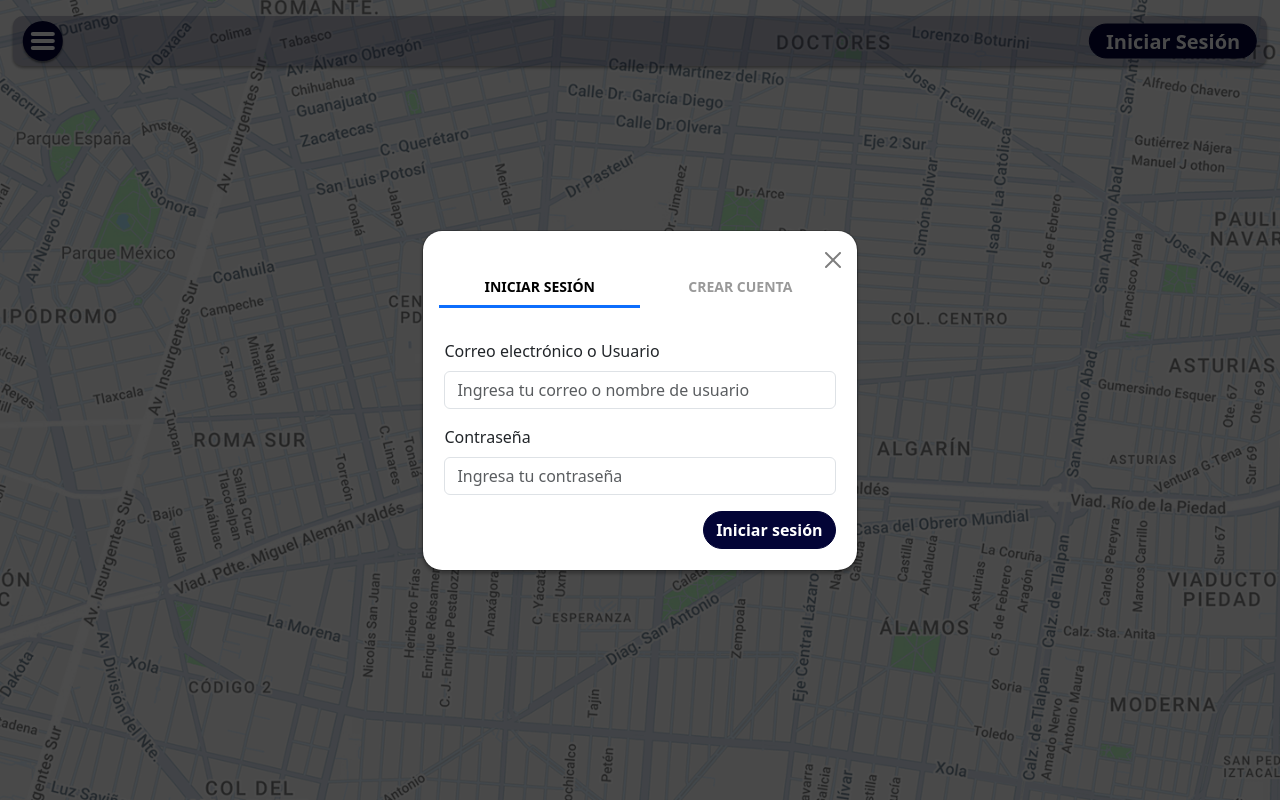
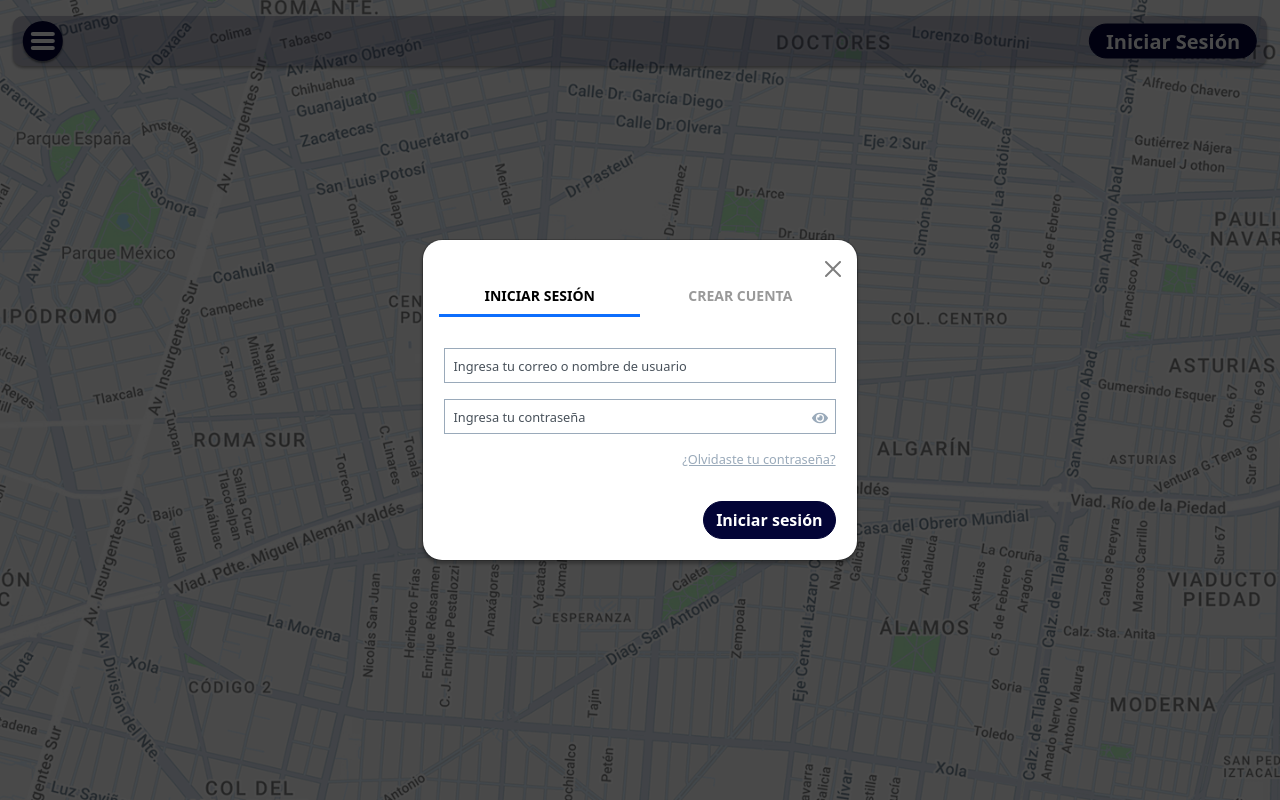
Before and after one commit to ingenieria-software-7009-2025-2/frontendcouncil-frontend, a React (Vite) app: page / in a window 1280 px wide. Both pictures are taken after a click on the button "Iniciar Sesión". Built offline with nearby package versions, Linux system fonts and the light colour scheme.

Commit message:
Login listo

```diff
--- a/package.json
+++ b/package.json
@@ -19,6 +19,7 @@
     "react-bootstrap": "^2.10.9",
     "react-bootstrap-icons": "^1.11.5",
     "react-dom": "^19.0.0",
+    "react-icons": "^5.5.0",
     "react-leaflet": "^5.0.0",
     "react-map-gl": "^8.0.1",
     "react-router-dom": "^7.4.0",
--- a/src/components/auth/login-register.css
+++ b/src/components/auth/login-register.css
@@ -45,14 +45,14 @@
   padding: 1rem;
   text-align: left;
   flex-grow: 1;
-  overflow-y: auto; /* Agrega scroll si el contenido es muy largo */
+  overflow-y: auto;
 }
 
 .modal-footer {
   padding: 1rem;
   border-top: 1px solid #dee2e6;
   display: flex;
-  justify-content: flex-end; /* Alinea los botones a la derecha */
+  justify-content: flex-end;
 }
 
 .custom-tab-active {
@@ -75,12 +75,3 @@
   cursor: pointer;
   transition: all 0.3s ease;
 }
-
-/* Agregar un borde rojo a los campos con errores */
-.has-error .form-control {
-  border-color: red;
-}
-
-.is-invalid {
-  border-color: red;
-}
--- a/src/components/auth/login/login.css
+++ b/src/components/auth/login/login.css
@@ -1,7 +1,37 @@
-.error-border {
+  .error-border {
     border: 1px solid red !important;
   }
 
   .error-shadow {
     box-shadow: 0 0 5px red !important;
   }
+
+  /* Agregar un borde rojo a los campos con errores */
+.custom-input.border-danger {
+  border-color: #dc3545 !important;
+  color: #dc3545 !important;
+}
+
+.custom-input.border-danger:focus {
+  box-shadow: 0 0 0 0.25rem rgba(220, 53, 69, 0.25) !important;
+  border-color: #dc3545 !important;
+}
+
+.form-control.custom-input.border-danger {
+  border-color: #dc3545 !important;
+  color: #dc3545 !important;
+}
+
+#passwordLogin.is-invalid {
+  background-image: none !important;
+  padding-right: 22px !important;
+}
+
+/* ESTILOS OLVIDASTE CONTRASEÑA */
+.forgot-password-link {
+  font-size: 0.8rem;
+  color: #9aaaba;
+  text-decoration: underline;
+  margin-bottom: 2rem;
+  display: inline-block;
+}
--- a/src/components/auth/login/login.tsx
+++ b/src/components/auth/login/login.tsx
@@ -1,4 +1,7 @@
 import React, { useState } from 'react';
+import { Link } from 'react-router-dom';
+import { FaEye, FaEyeSlash, FaExclamationCircle } from 'react-icons/fa';
+import './login.css'
 
 interface LoginFormProps {
   onLoginSuccess: () => void;
@@ -10,10 +13,16 @@ const LoginForm: React.FC<LoginFormProps> = ({ onLoginSuccess }) => {
     password: '',
   });
 
+  const [showPassword, setShowPassword] = useState(false);
+
+  const togglePasswordVisibility = () => setShowPassword((prev) => !prev);
+
   const [errors, setErrors] = useState({
     identifier: false,
     password: false,
     formError: '',
+    identifierMessage: '',
+    passwordMessage: ''
   });
 
   const handleLoginChange = (e: React.ChangeEvent<HTMLInputElement>) => {
@@ -26,7 +35,8 @@ const LoginForm: React.FC<LoginFormProps> = ({ onLoginSuccess }) => {
     setErrors(prev => ({
       ...prev,
       [e.target.name]: false,
-      formError: ''
+      formError: '',
+      [`${e.target.name}Message`]: '' // Limpiar el mensaje de error específico
     }));
   };
 
@@ -36,12 +46,26 @@ const LoginForm: React.FC<LoginFormProps> = ({ onLoginSuccess }) => {
     // Validar campos vacíos
     const hasEmptyFields = !loginData.identifier || !loginData.password;
 
+    let newErrors = {
+      identifier: false,
+      password: false,
+      formError: '',
+      identifierMessage: '',
+      passwordMessage: ''
+    };
+
+    if (!loginData.identifier) {
+      newErrors.identifier = true;
+      newErrors.identifierMessage = 'Por favor ingrese correo o nombre de usuario';
+    }
+
+    if (!loginData.password) {
+      newErrors.password = true;
+      newErrors.passwordMessage = 'Por favor ingrese una contraseña';
+    }
+
     if (hasEmptyFields) {
-      setErrors({
-        identifier: !loginData.identifier,
-        password: !loginData.password,
-        formError: 'Todos los campos son obligatorios'
-      });
+      setErrors(newErrors);
       return;
     }
 
@@ -61,7 +85,9 @@ const LoginForm: React.FC<LoginFormProps> = ({ onLoginSuccess }) => {
         setErrors({
           identifier: true,
           password: true,
-          formError: 'Credenciales incorrectas'
+          formError: 'Credenciales incorrectas',
+          identifierMessage: '',
+          passwordMessage: ''
         });
         return;
       }
@@ -73,7 +99,9 @@ const LoginForm: React.FC<LoginFormProps> = ({ onLoginSuccess }) => {
       setErrors({
         identifier: true,
         password: true,
-        formError: 'Credenciales incorrectas'
+        formError: 'Credenciales incorrectas',
+        identifierMessage: '',
+        passwordMessage: ''
       });
     }
   };
@@ -81,29 +109,42 @@ const LoginForm: React.FC<LoginFormProps> = ({ onLoginSuccess }) => {
   return (
     <form onSubmit={handleLogin}>
       <div className="mb-3">
-        <label htmlFor="identifier" className="form-label">Correo electrónico o Usuario</label>
         <input
           type="text"
-          className={`form-control ${errors.identifier ? 'border-danger' : ''}`}
+          className={`form-control custom-input pe-4 ${errors.password ? 'is-invalid' : ''}`}
           id="identifier"
           name="identifier"
           value={loginData.identifier}
           onChange={handleLoginChange}
           placeholder="Ingresa tu correo o nombre de usuario"
         />
+        {errors.identifierMessage && (
+          <div className="text-danger mt-1" style={{ fontSize: '0.75rem' }}>
+            {errors.identifierMessage}
+          </div>
+        )}
       </div>
-
-      <div className="mb-3">
-        <label htmlFor="password" className="form-label">Contraseña</label>
-        <input
-          type="password"
-          className={`form-control ${errors.password ? 'border-danger' : ''}`}
-          id="password"
-          name="password"
-          value={loginData.password}
-          onChange={handleLoginChange}
-          placeholder="Ingresa tu contraseña"
-        />
+      <div className="mb-3 position-relative">
+        <div className="position-relative">
+          <input
+            type={showPassword ? 'text' : 'password'}
+            className={`form-control custom-input pe-4 ${errors.password ? 'is-invalid' : ''}`}
+            id="passwordLogin"
+            name="password"
+            value={loginData.password}
+            onChange={handleLoginChange}
+            placeholder="Ingresa tu contraseña"/>
+          <span
+            className="position-absolute top-50 end-0 translate-middle-y me-2"
+            style={{cursor: 'pointer', color: errors.password ? '#dc3545' : '#9aaaba'}} onClick={togglePasswordVisibility}>
+            {showPassword ? <FaEyeSlash /> : <FaEye />}
+          </span>
+        </div>
+        {errors.passwordMessage && (
+          <div className="text-danger mt-1" style={{ fontSize: '0.75rem' }}>
+            {errors.passwordMessage}
+          </div>
+        )}
       </div>
 
       {/* Mensaje de error general (texto rojo sin fondo) */}
@@ -112,7 +153,9 @@ const LoginForm: React.FC<LoginFormProps> = ({ onLoginSuccess }) => {
           {errors.formError}
         </div>
       )}
-
+      <div className="d-flex justify-content-end">
+        <Link to="/recuperar" className="forgot-password-link">¿Olvidaste tu contraseña?</Link>
+      </div>
       <div className="d-flex justify-content-end">
         <button type="submit" className="btn btn-log-primary text-white">
           Iniciar sesión
```
Also changed, not shown: 1 other file (tests, documents, lock files or other folders).
